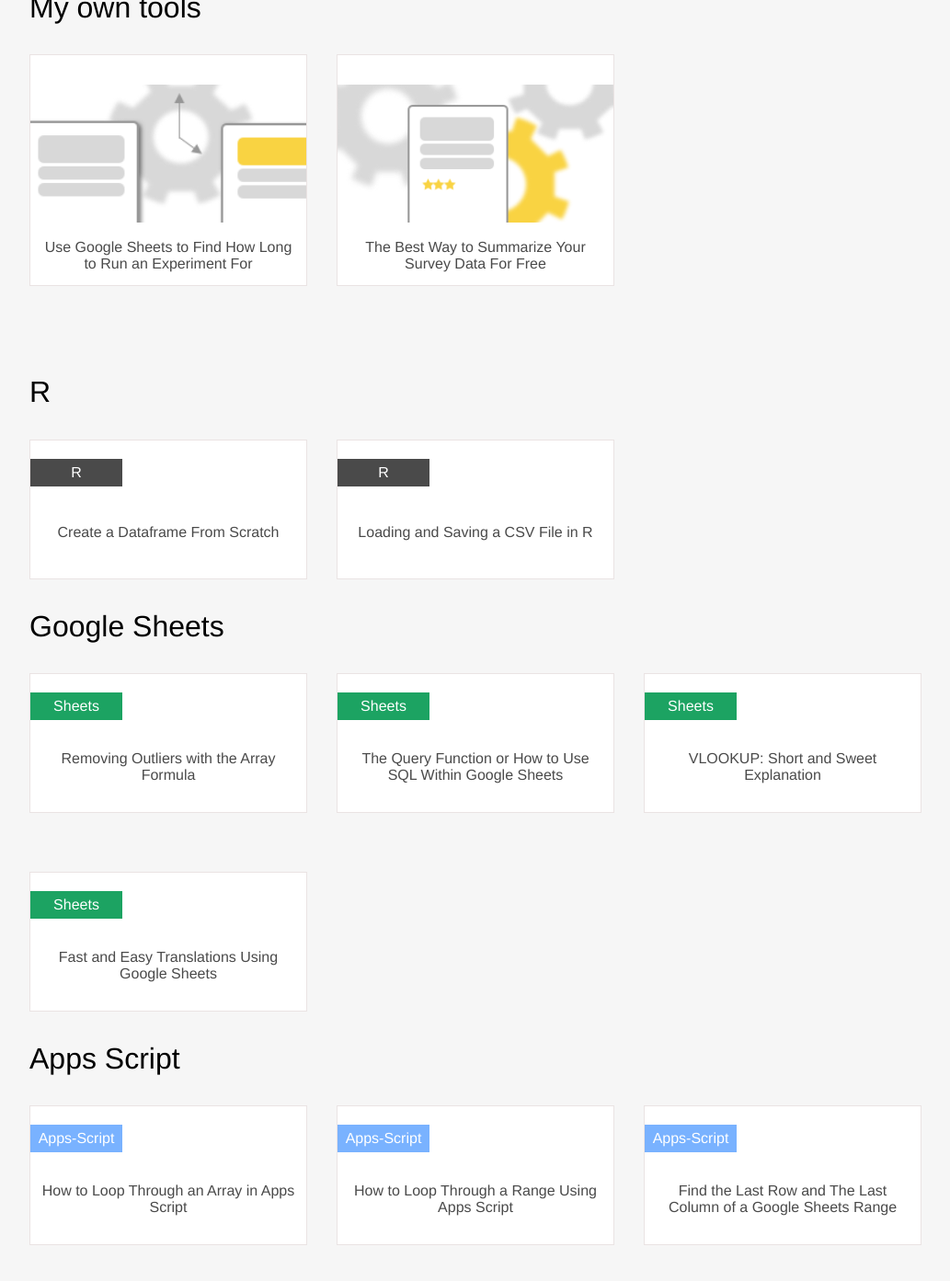
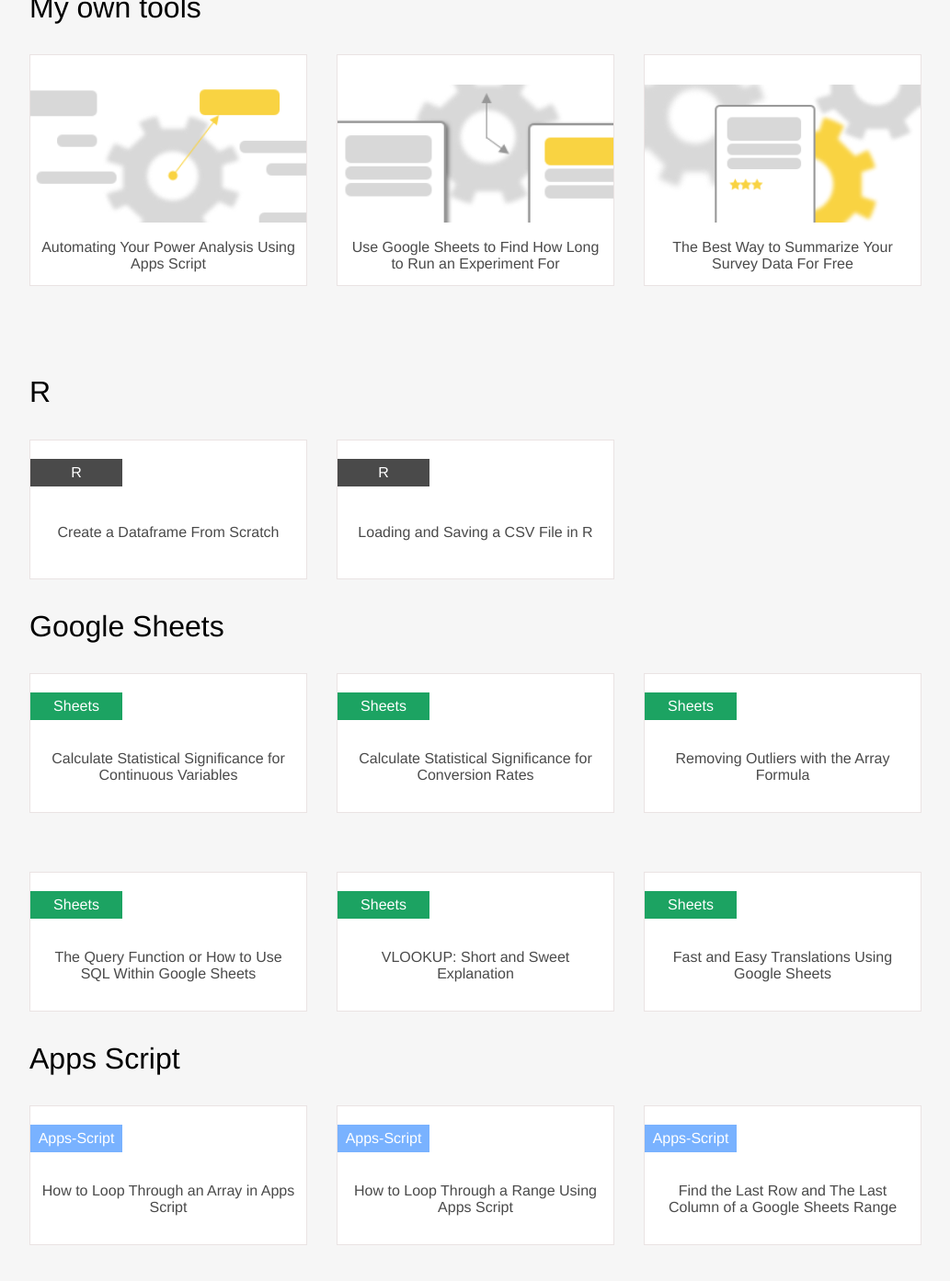
Before and after one commit to sylvainzircher/sylvainzircher.github.io, a Jekyll site: the page built from resources/index.html, in a window 1280 px wide and 1400 px high, scrolled down 576 px. Shown: the top 1393 px of the window at 92% size, without its empty margins (96-1129 px from the left). Built offline with Jekyll 4.4.1, drawn with Linux system fonts in a browser that asks for light colours; nearby versions of some CDN libraries.

Commit message:
New blog post on automating power analysis - fixing images

```diff
--- a/_includes/content-resources.html
+++ b/_includes/content-resources.html
@@ -9,6 +9,18 @@
 	<section class="top">
 		<h1>My own tools</h1>
 		<ul>
+			{% for post in site.posts %}
+				{% if post.title contains 'Power' %}
+					<li style="border: 1px solid #EAE3E3;" class="blog">
+						<a href = "{{ post.url }}">
+							<div class="img-wrapper">
+								<img src= "{{'/assets/img/articles/Sample-size-calculation-automation/sample-size-automation-vignette-small.png' }}" alt="Sample Size Calculator in Google Sheets">
+							</div>
+							<div class="title-wrapper"><span class="title">{{ post.title }}</span></div>
+						</a>
+					</li>
+				{% endif %}
+			{% endfor %}
 			{% for post in site.posts %}
 				{% if post.title contains 'Experiment' %}
 					<li style="border: 1px solid #EAE3E3;" class="blog">
--- a/_posts/blog/2020-09-28-Automating-Sample-Size-Calculation.md
+++ b/_posts/blog/2020-09-28-Automating-Sample-Size-Calculation.md
@@ -1,6 +1,6 @@
 ---
 layout: "blog"
-title: "Automating Your Power Analysis in Google Sheets"
+title: "Automating Your Power Analysis Using Apps Script"
 slug: automating-sample-size-estimation-power-analysis-ABtest
 subtitle: "Let Apps Script do The Heavy Lifting For You"
 date: 2020-09-28
```
Also changed, not shown: _posts/resource/2020-10-12-chitest-in-googlesheets.md (added, +30 -0 lines), _posts/resource/2020-10-15-ttest-in-googlesheets.md (added, +30 -0 lines), assets/img/articles/Sample-size-calculation-automation/sample-size-automation-vignette-small.png (added).
